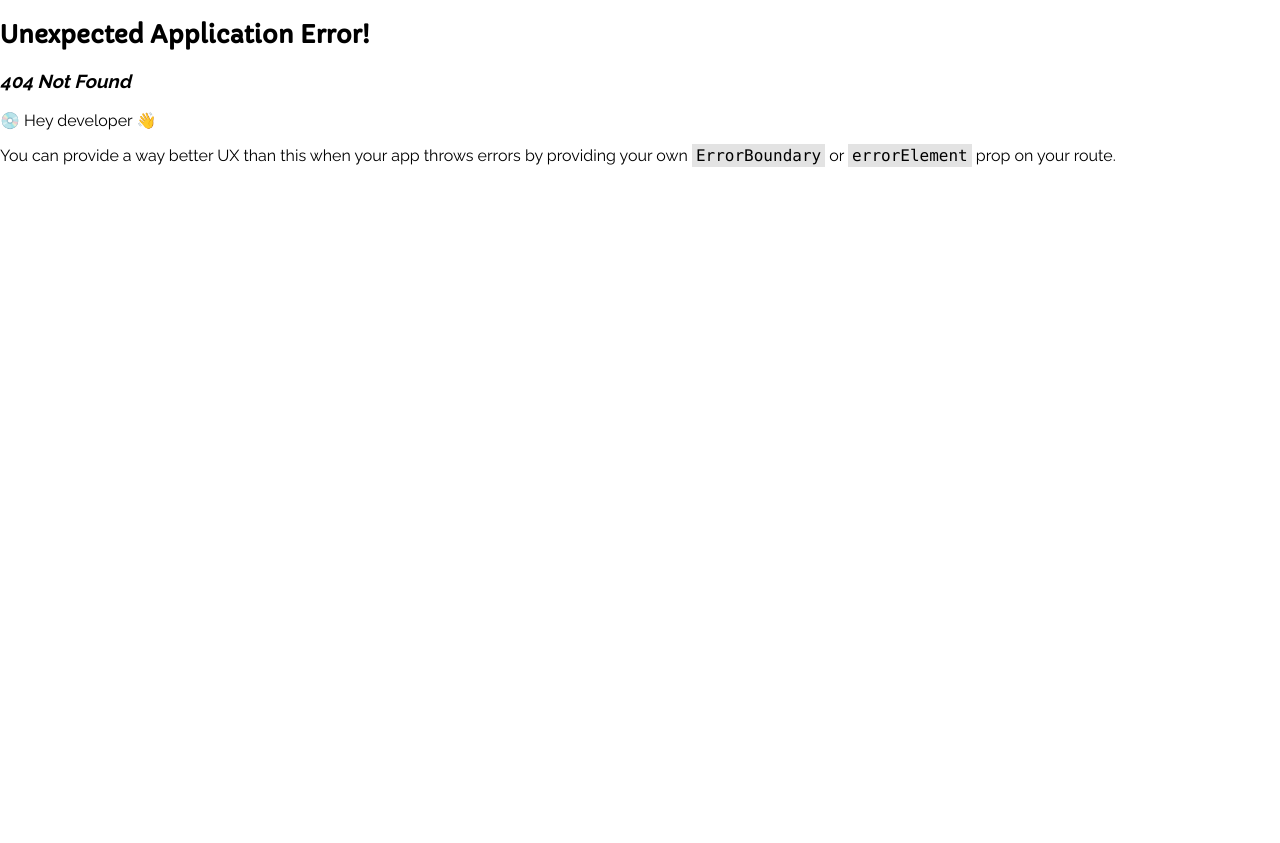
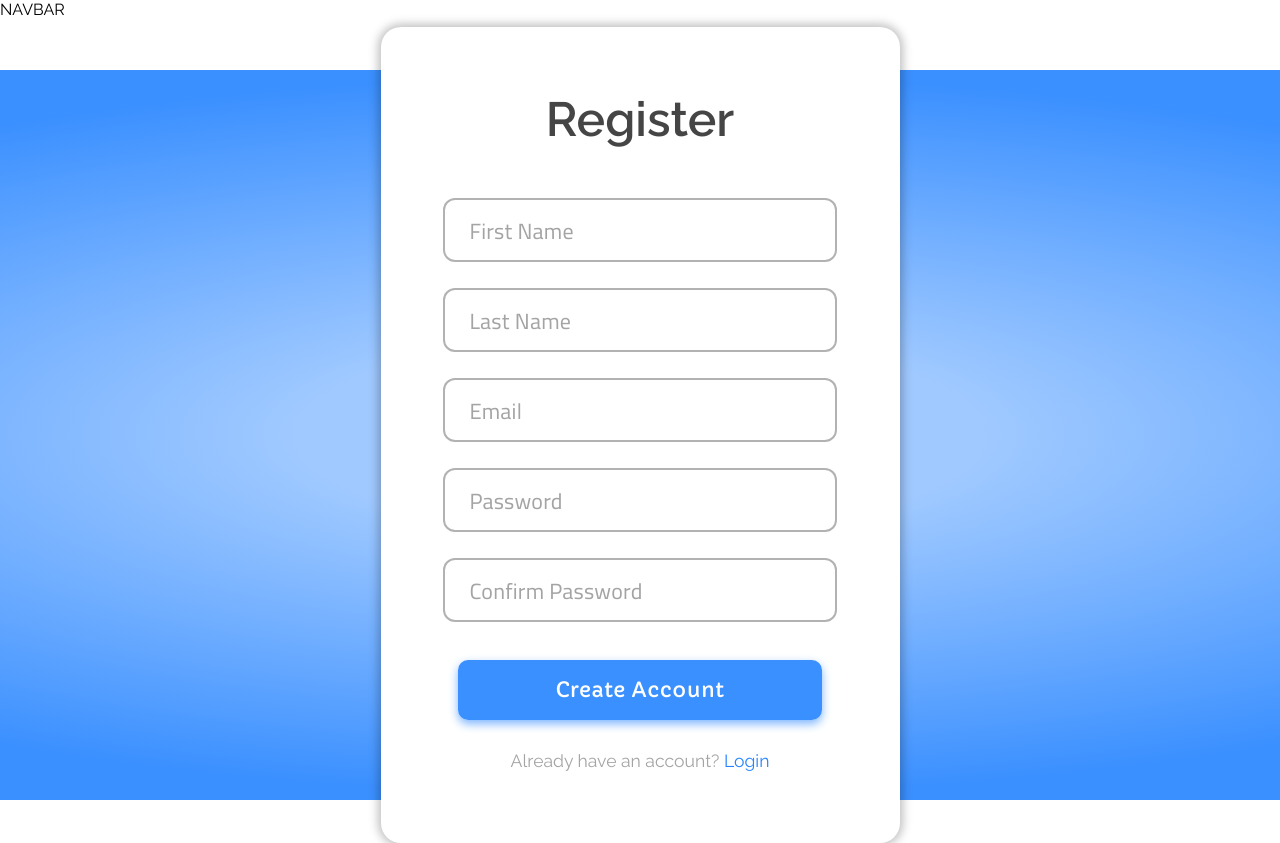
Before and after one commit to unsw-cse-comp3900-9900-23T2/capstone-project-3900w14aotis, a React (Create React App) app in the folder frontend/: page /register in a window 1280 px wide. Before the commit this address had no page. Before the commit the page ends 800 px from the top, so only its background shows below. Built offline with nearby package versions, Linux system fonts and the light colour scheme.

Commit message:
feat-frontend: complete registerpage

```diff
--- a/frontend/src/App.js
+++ b/frontend/src/App.js
@@ -12,6 +12,7 @@ import RootLayout from "./layouts/RootLayout";
 import AuthLayout from "./layouts/AuthLayout";
 import AppLayout from "./layouts/AppLayout";
 import LoginPage from "./authentication/LoginPage";
+import RegisterPage from "./authentication/RegisterPage";
 
 const router = createBrowserRouter(
   createRoutesFromElements(
@@ -19,6 +20,7 @@ const router = createBrowserRouter(
       <Route path="/" element={<AuthLayout />}>
         <Route index element={<Navigate to="/login" />} />
         <Route path="login" element={<LoginPage />} />
+        <Route path="register" element={<RegisterPage />} />
       </Route>
       <Route element={<AppLayout />}></Route>
     </Route>
--- a/frontend/src/authentication/LoginPage.jsx
+++ b/frontend/src/authentication/LoginPage.jsx
@@ -17,7 +17,7 @@ const LoginPage = () => {
     flexDirection: "column",
     alignItems: "center",
     width: "32.4375rem",
-    height: "39.0625rem",
+    height: "37.0625rem",
     borderRadius: "20px",
     background: "#FFF",
     boxShadow: "0px 0px 10px 3px rgba(0, 0, 0, 0.25)",
--- /dev/null
+++ b/frontend/src/authentication/RegisterPage.jsx
@@ -0,0 +1,87 @@
+import React, { useState } from "react";
+import { Box } from "@mui/material";
+import TextInput from "../components/TextInput";
+import TextLink from "../components/TextLink";
+import AuthButton from "../components/AuthButton";
+import styles from "./styles/LoginPage.module.css";
+
+const RegisterPage = () => {
+  const [firstName, setFirstName] = useState("");
+  const [lastName, setLastName] = useState("");
+  const [email, setEmail] = useState("");
+  const [password, setPassword] = useState("");
+  const [confirmPassword, setConfirmPassword] = useState("");
+
+  const onChangeFirstName = (value) => setFirstName(value);
+  const onChangeLastName = (value) => setLastName(value);
+  const onChangeEmail = (value) => setEmail(value);
+  const onChangePassword = (value) => setPassword(value);
+  const onChangeConfirmPassword = (value) => setConfirmPassword(value);
+
+  const registerHandler = () => {};
+
+  const registerContainerSx = {
+    display: "flex",
+    flexDirection: "column",
+    alignItems: "center",
+    width: "32.4375rem",
+    height: "51rem",
+    borderRadius: "20px",
+    background: "#FFF",
+    boxShadow: "0px 0px 10px 3px rgba(0, 0, 0, 0.25)",
+  };
+
+  const inputContainerSx = {
+    display: "flex",
+    flexDirection: "column",
+    alignItems: "center",
+    width: "75%",
+    rowGap: "30px",
+    marginBottom: "40px",
+  };
+
+  return (
+    <>
+      <Box sx={registerContainerSx}>
+        <h1 className={styles.h1Text}>Register</h1>
+        <Box sx={inputContainerSx}>
+          <TextInput
+            label="First Name"
+            type="text"
+            placeholder="Eddy"
+            onChangeFunction={onChangeFirstName}
+          />
+          <TextInput
+            label="Last Name"
+            type="text"
+            placeholder="Hien"
+            onChangeFunction={onChangeLastName}
+          />
+          <TextInput
+            label="Email"
+            type="email"
+            placeholder="eddyh@gmail.com"
+            onChangeFunction={onChangeEmail}
+          />
+          <TextInput
+            label="Password"
+            type="password"
+            placeholder="myPassword!3900"
+            onChangeFunction={onChangePassword}
+          />
+          <TextInput
+            label="Confirm Password"
+            type="password"
+            placeholder="myPassword!3900"
+            onChangeFunction={onChangeConfirmPassword}
+          />
+        </Box>
+        <AuthButton text="Create Account" onClickFunction={registerHandler} />
+        <div className={styles.textLinkRegister}>
+          Already have an account? <TextLink linkTo="/login" text="Login" />
+        </div>
+      </Box>
+    </>
+  );
+};
+export default RegisterPage;
--- a/frontend/src/authentication/styles/LoginPage.module.css
+++ b/frontend/src/authentication/styles/LoginPage.module.css
@@ -1,6 +1,6 @@
 .h1Text {
   margin-top: 4rem;
-  margin-bottom: 4rem;
+  margin-bottom: 3.3rem;
 }
 
 .textLink {
--- a/frontend/src/components/AuthButton.jsx
+++ b/frontend/src/components/AuthButton.jsx
@@ -1,7 +1,7 @@
 import React from "react";
 import { Button } from "@mui/material";
 
-const AuthButton = ({ text, onClickFunction, bg }) => {
+const AuthButton = ({ text, onClickFunction }) => {
   const buttonSx = {
     width: "75%",
     height: "60px",
--- a/frontend/src/index.css
+++ b/frontend/src/index.css
@@ -59,6 +59,7 @@ h4 {
 h1 {
   font-size: max(3rem, 3vw);
   color: #454545;
+  font-weight: 600;
 }
 
 h4 {
```
